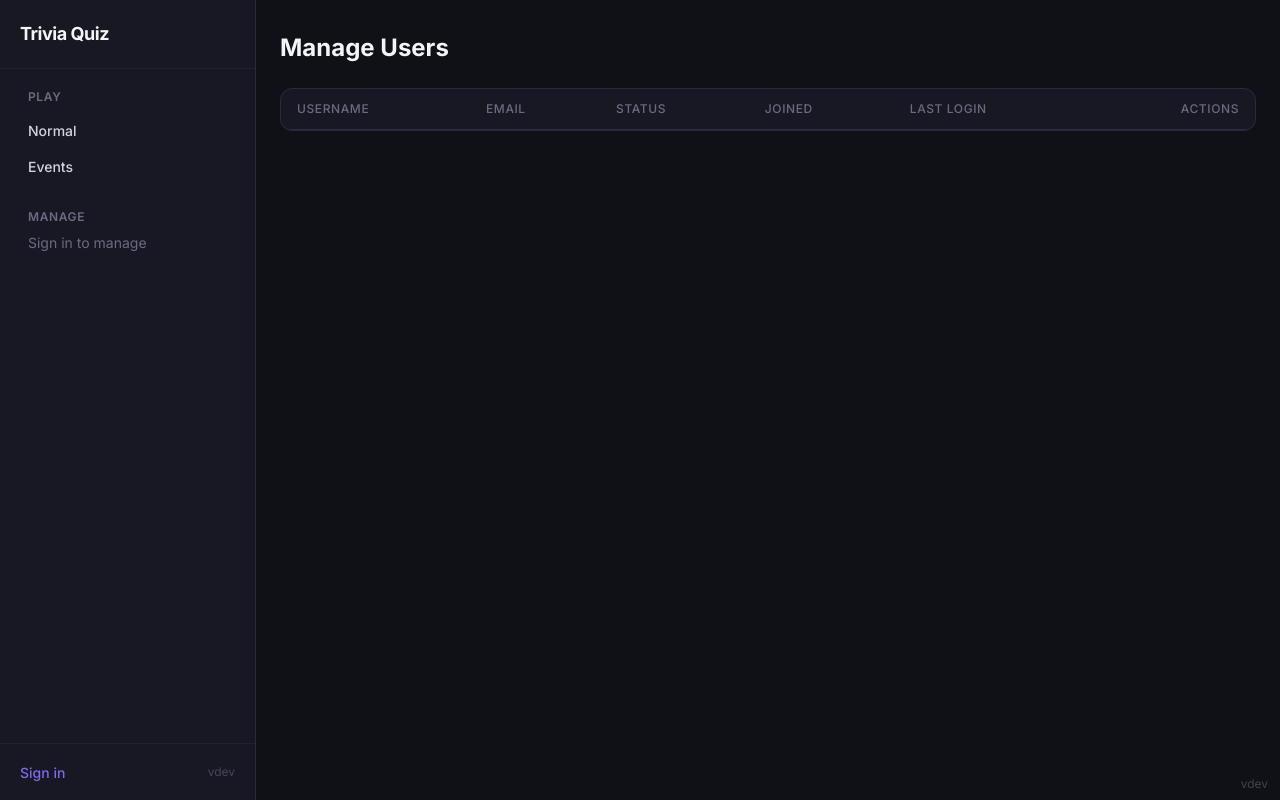
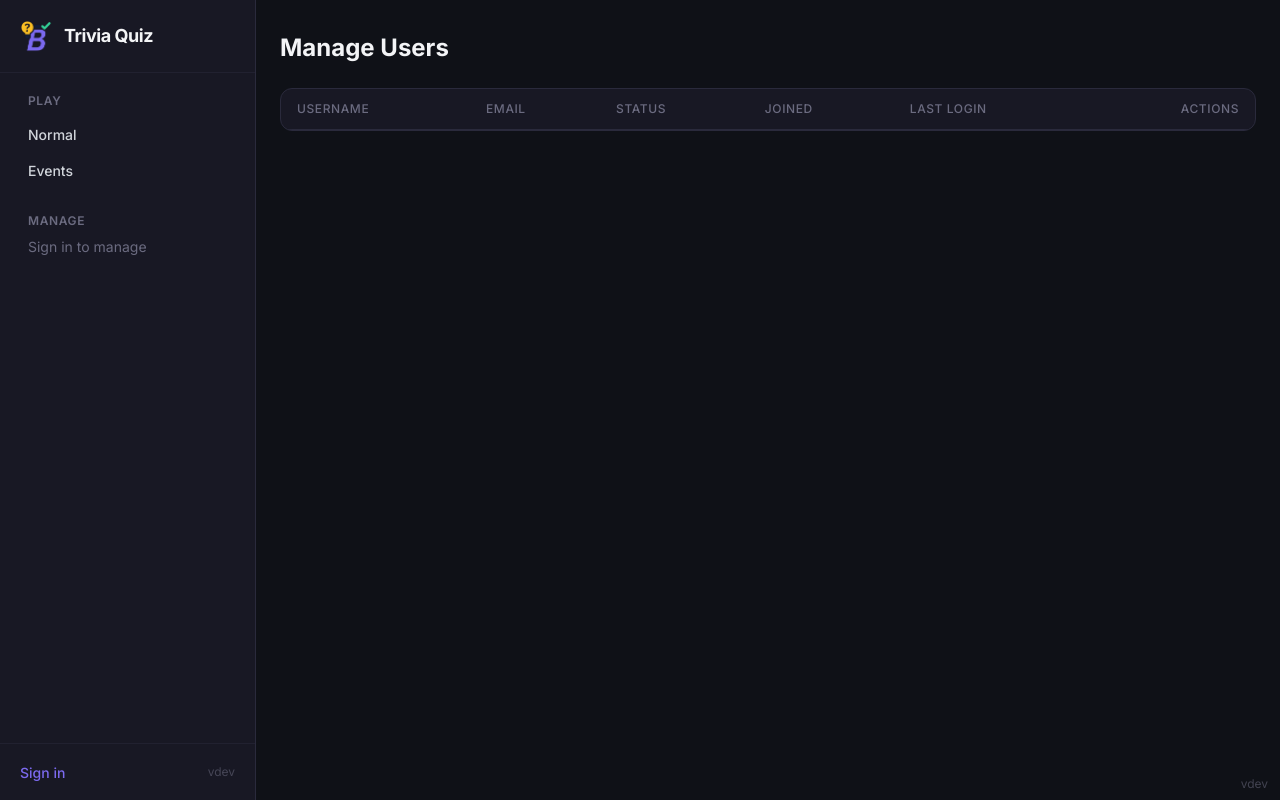
Before and after one commit to ChristopherBiel/TriviaQuiz, a Flask app: page /approve_user in a window 1280 px wide. Run offline with Flask 3, Linux system fonts and the light colour scheme; lists and menus that the app fills with data are empty; parts of the project's set-up code (start-up, migrations or seed data) failed here and were passed over; some libraries are stand-ins or nearby versions.

Commit message:
Added logo

```diff
--- a/backend/main.py
+++ b/backend/main.py
@@ -7,7 +7,10 @@ import os
 from pathlib import Path
 
 def create_app():
-    app = Flask(__name__, template_folder=os.path.abspath("templates"))
+    app = Flask(__name__,
+                template_folder=os.path.abspath("templates"),
+                static_folder=os.path.abspath("static"),
+                static_url_path="/static")
     app.config.from_object(Config)
 
     _version_file = Path(__file__).parent.parent / "VERSION"
--- a/templates/base.html
+++ b/templates/base.html
@@ -4,6 +4,8 @@
     <meta charset="UTF-8">
     <meta name="viewport" content="width=device-width, initial-scale=1.0">
     <title>{% block title %}Trivia Quiz{% endblock %}</title>
+    <link rel="icon" type="image/png" href="{{ url_for('static', filename='favicon.png') }}">
+    <link rel="apple-touch-icon" href="{{ url_for('static', filename='apple-touch-icon.png') }}">
     <script src="https://cdn.tailwindcss.com"></script>
     <link rel="preconnect" href="https://fonts.googleapis.com">
     <link href="https://fonts.googleapis.com/css2?family=Inter:wght@400;500;600;700&display=swap" rel="stylesheet">
@@ -44,7 +46,7 @@
             <svg class="w-6 h-6" fill="none" stroke="currentColor" viewBox="0 0 24 24"><path stroke-linecap="round" stroke-linejoin="round" stroke-width="2" d="M4 6h16M4 12h16M4 18h16"/></svg>
         </button>
         <span class="text-sm font-semibold tracking-wide text-gray-300">{% block mobile_title %}TRIVIA QUIZ{% endblock %}</span>
-        <div class="w-10"></div>
+        <img src="{{ url_for('static', filename='images/logo.png') }}" alt="TriviaB Logo" class="w-8 h-8">
     </header>
 
     <!-- Backdrop (mobile only) -->
@@ -63,7 +65,8 @@
         </div>
 
         <!-- Brand (desktop) -->
-        <div class="hidden md:block px-5 py-5 border-b border-border/50 shrink-0">
+        <div class="hidden md:flex items-center gap-3 px-5 py-5 border-b border-border/50 shrink-0">
+            <img src="{{ url_for('static', filename='images/logo.png') }}" alt="TriviaB Logo" class="w-8 h-8">
             <h1 class="text-lg font-bold tracking-tight">Trivia Quiz</h1>
         </div>
 
```
Also changed, not shown: static/apple-touch-icon.png (added), static/favicon.png (added), static/images/logo.png (added).
